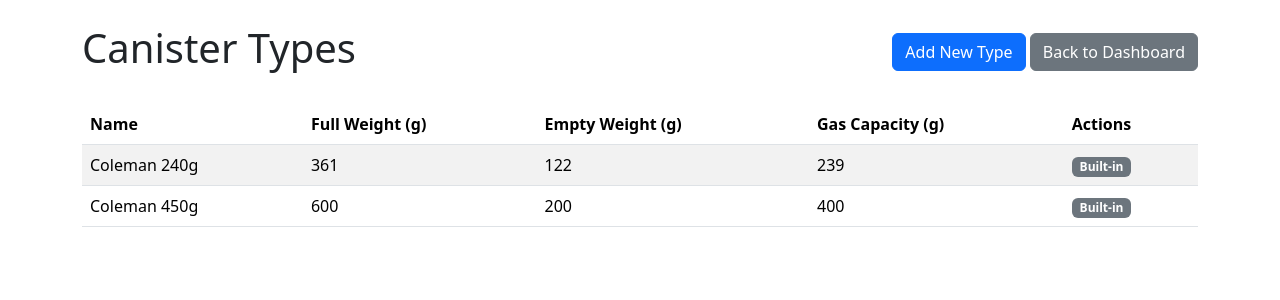
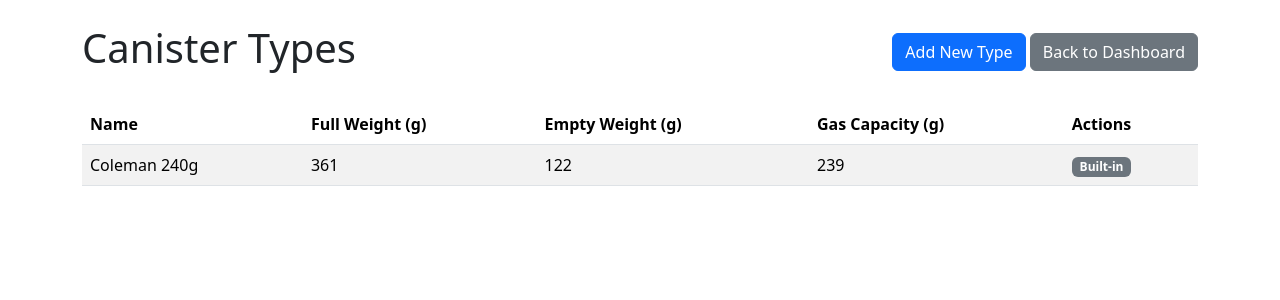
Before and after one commit to xivind/gas-gauge, a FastAPI app: page /admin/types in a window 1280 px wide. Shown: the part 96-396 px from the top of the page. Run offline with FastAPI, Linux system fonts and the light colour scheme; data comes from the database, SQL or seed files in the repository; some libraries are stand-ins or nearby versions.

Commit message:
chore: update gitignore, favicon, and seed data
- Add .playwright-mcp/ to gitignore
- Update favicon with new version
- Bump favicon cache version to v=5
- Simplify seed data to single Coleman 240g type

🤖 Generated with [Claude Code](https://claude.com/claude-code)

Co-Authored-By: Claude <noreply@anthropic.com>

```diff
--- a/seed_data.py
+++ b/seed_data.py
@@ -4,8 +4,7 @@ import logging
 logger = logging.getLogger(__name__)
 
 PREDEFINED_TYPES = [
-    {"name": "Coleman 240g", "full_weight": 361, "empty_weight": 122},
-    {"name": "Coleman 450g", "full_weight": 600, "empty_weight": 200},
+    {"name": "Coleman 240g", "full_weight": 361, "empty_weight": 122}
 ]
 
 def seed_canister_types():
--- a/templates/base.html
+++ b/templates/base.html
@@ -6,7 +6,7 @@
     <title>{% block title %}Gas Gauge{% endblock %}</title>
 
     <!-- Favicon -->
-    <link rel="icon" type="image/x-icon" href="/static/favicon.ico?v=4">
+    <link rel="icon" type="image/x-icon" href="/static/favicon.ico?v=5">
     <link rel="apple-touch-icon" href="/static/gas_gauge.png">
 
     <!-- Bootstrap CSS -->
```
Also changed, not shown: static/favicon.ico, 1 other file.
